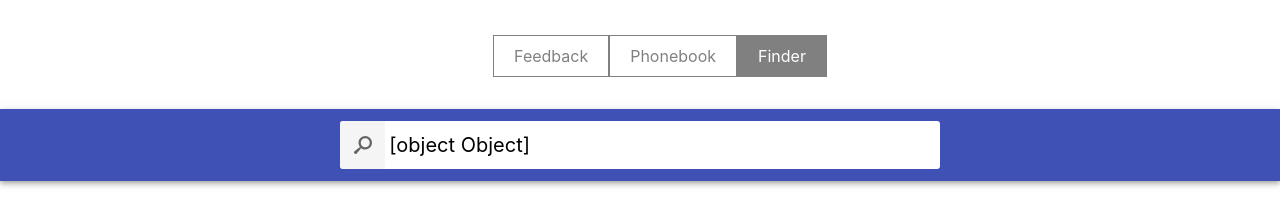
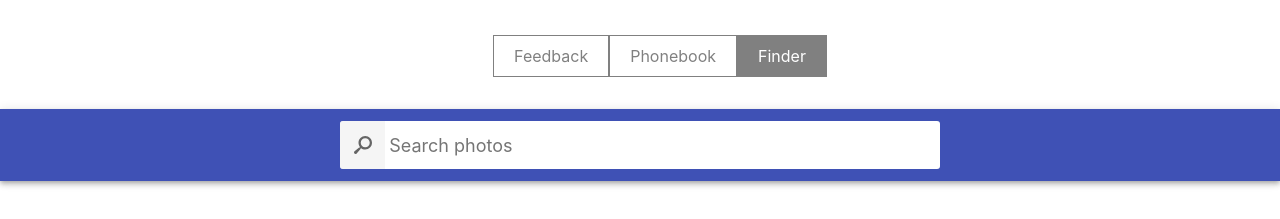
Before and after one commit to oksahil/goit-react-hw-04-images, a React (Create React App) app: page / in a window 1280 px wide. Shown: the top 219 px of the page. Built offline with nearby package versions, Linux system fonts and the light colour scheme.

Commit message:
Update PostFindForm.jsx

```diff
--- a/src/modules/PostFind/PostFindForm/PostFindForm.jsx
+++ b/src/modules/PostFind/PostFindForm/PostFindForm.jsx
@@ -24,7 +24,7 @@ const handleSubmit = (e) => {
         }
     }
 
-const find = state;
+    const { find } = state;
 
         return (
             <header className={css.findBar}>
```
